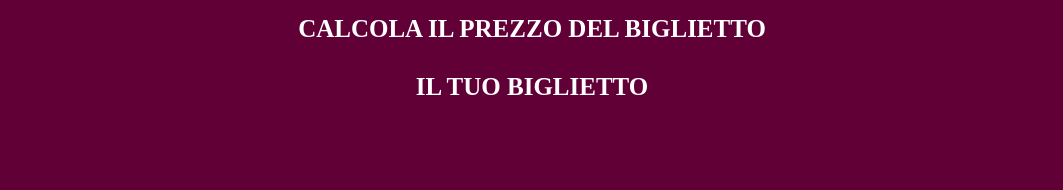
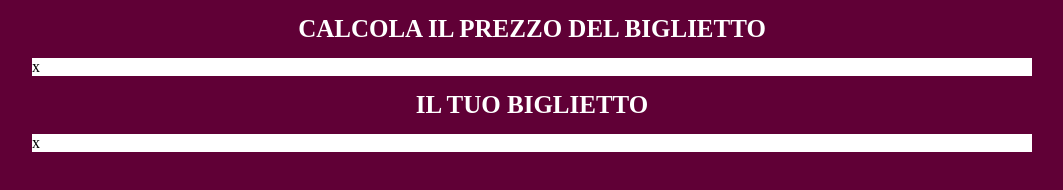
Before and after one commit to dragsec/js-biglietto-treno-form, a plain HTML site: page index.html in a window 1280 px wide. Shown: the whole page, without its empty margins (108-1171 px from the left). Drawn offline with Linux system fonts and the light colour scheme.

Commit message:
struttura

```diff
--- a/index.html
+++ b/index.html
@@ -9,9 +9,16 @@
 </head>
 <body>
     <p class="text1">CALCOLA IL PREZZO DEL BIGLIETTO</p>
-    <div></div>
+
+    <div class="standard">
+        x
+    </div>
+
     <p class="text1">IL TUO BIGLIETTO</p>
-    <div></div>
+
+    <div class="standard">
+        x
+    </div>
 
 
 
--- a/style.css
+++ b/style.css
@@ -18,5 +18,6 @@ body{
 
 .standard{
     background-color: white;
-
+    width: 1000px;
+    margin: auto;
 }
```
